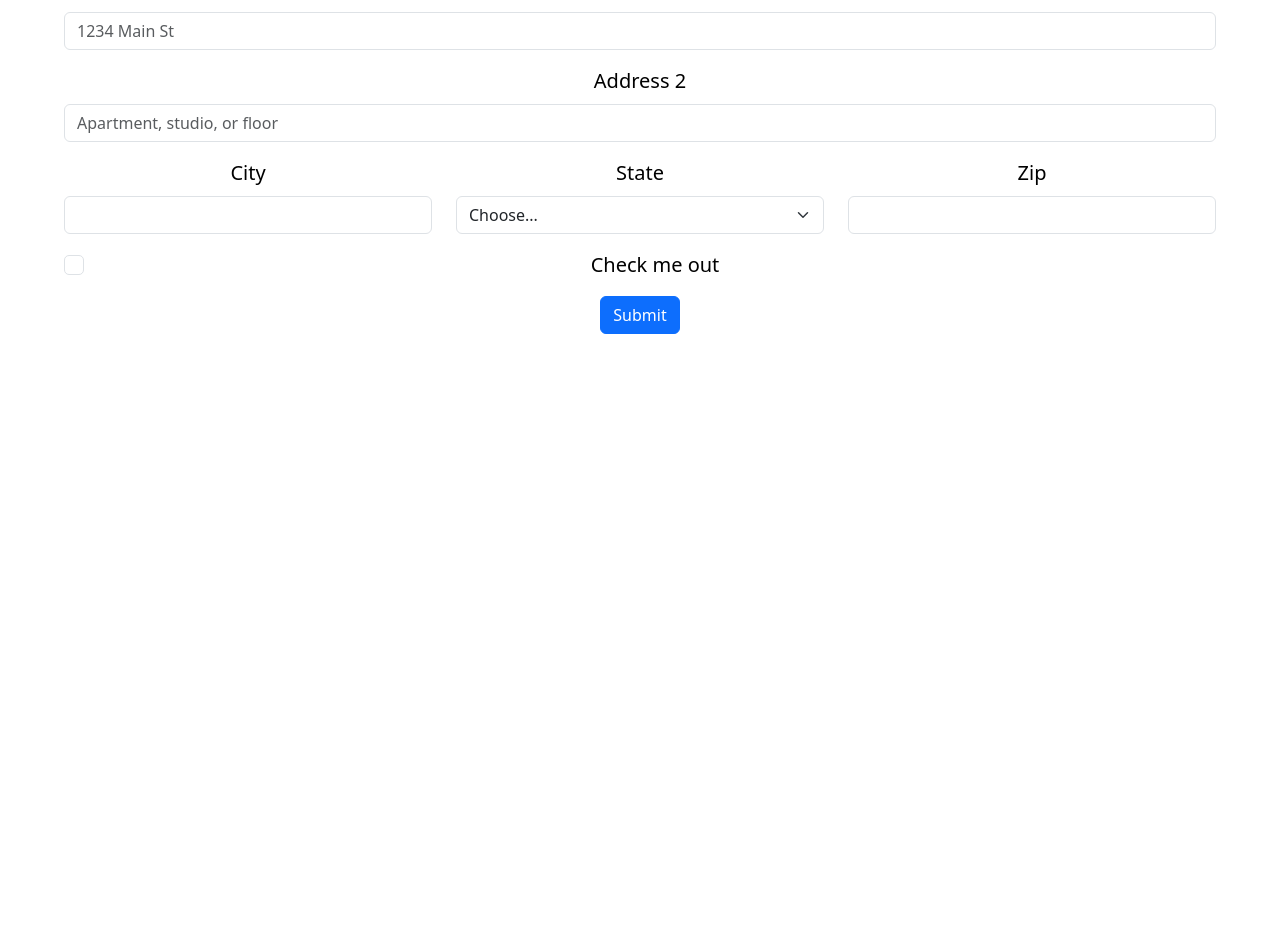
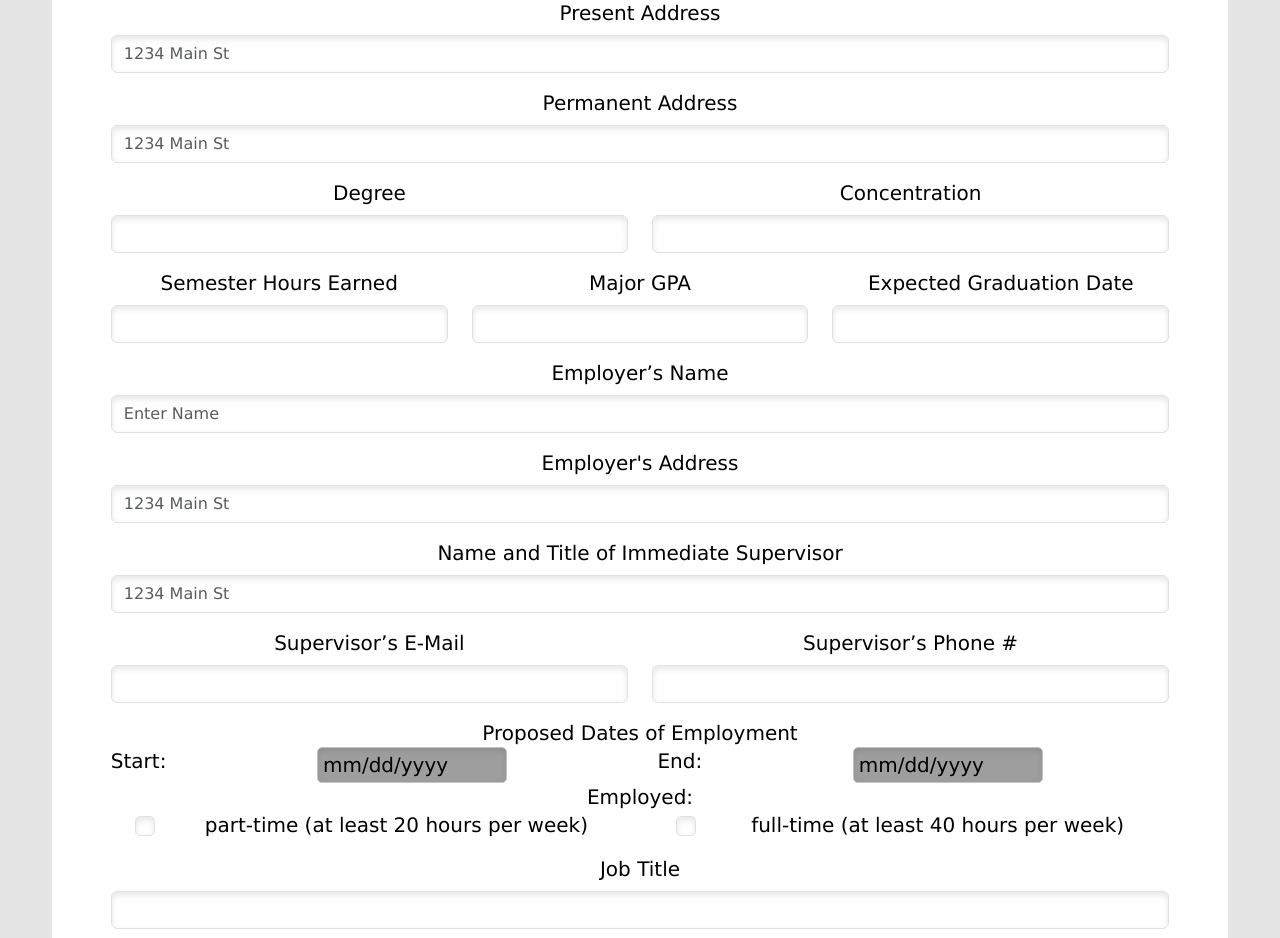
Before and after one commit to Craigcanepa10/411-RPA, a React (Create React App) app in the folder client-app/: page / in a window 1280 px wide. Shown: the part 334-1272 px from the top of the page. Before the commit the page ends 800 px from the top, so only its background shows below. Built offline with nearby package versions, Linux system fonts and the light colour scheme; grey boxes are pictures that could not be loaded.

Commit message:
Student part
CS Form 401: Application for Internship

```diff
--- a/client-app/src/Contain/Form/Form.css
+++ b/client-app/src/Contain/Form/Form.css
@@ -71,3 +71,31 @@
     transform: rotate(360deg);
   }
 } */
+
+[type="date"] {
+  background:#fff url(https://cdn1.iconfinder.com/data/icons/cc_mono_icon_set/blacks/16x16/calendar_2.png)  97% 50% no-repeat ;
+}
+[type="date"]::-webkit-inner-spin-button {
+  display: none;
+}
+[type="date"]::-webkit-calendar-picker-indicator {
+  opacity: 0;
+}
+
+/* custom styles */
+body {
+  padding: 4em;
+  background: #e5e5e5;
+  font: 13px/1.4 Geneva, 'Lucida Sans', 'Lucida Grande', 'Lucida Sans Unicode', Verdana, sans-serif;
+}
+label {
+  display: block;
+}
+input {
+  border: 1px solid #c4c4c4;
+  border-radius: 5px;
+  background-color: #fff;
+  padding: 3px 5px;
+  box-shadow: inset 0 3px 6px rgba(0,0,0,0.1);
+  width: 190px;
+}
--- a/client-app/src/Contain/Form/Form.js
+++ b/client-app/src/Contain/Form/Form.js
@@ -114,39 +114,139 @@ function App() {
             </Col>
           </Row>
 
-          <Form.Group className="mb-3" controlId="formGridAddress1">
-            <Form.Label>Address</Form.Label>
+          <Form.Group className="mb-3" controlId="formPresAddress">
+            <Form.Label>Present Address</Form.Label>
             <Form.Control placeholder="1234 Main St" />
           </Form.Group>
 
-          <Form.Group className="mb-3" controlId="formGridAddress2">
-            <Form.Label>Address 2</Form.Label>
-            <Form.Control placeholder="Apartment, studio, or floor" />
+          <Form.Group className="mb-3" controlId="formPermAddress">
+            <Form.Label>Permanent Address</Form.Label>
+            <Form.Control placeholder="1234 Main St" />
           </Form.Group>
 
           <Row className="mb-3">
-            <Form.Group as={Col} controlId="formGridCity">
-              <Form.Label>City</Form.Label>
+            <Form.Group as={Col} controlId="formDegree">
+              <Form.Label>Degree</Form.Label>
               <Form.Control />
             </Form.Group>
 
-            <Form.Group as={Col} controlId="formGridState">
-              <Form.Label>State</Form.Label>
-              <Form.Select defaultValue="Choose...">
-                <option>Choose...</option>
-                <option>...</option>
-              </Form.Select>
-            </Form.Group>
-
-            <Form.Group as={Col} controlId="formGridZip">
-              <Form.Label>Zip</Form.Label>
+            <Form.Group as={Col} controlId="formConcentration">
+              <Form.Label>Concentration</Form.Label>
               <Form.Control />
             </Form.Group>
           </Row>
 
-          <Form.Group className="mb-3" id="formGridCheckbox">
-            <Form.Check type="checkbox" label="Check me out" />
+          <Row className="mb-3">
+            <Form.Group as={Col} controlId="formSemHoursEarned">
+              <Form.Label>Semester Hours Earned</Form.Label>
+              <Form.Control />
+            </Form.Group>
+
+            <Form.Group as={Col} controlId="formMajorGPA">
+              <Form.Label>Major GPA</Form.Label>
+              <Form.Control />
+            </Form.Group>
+
+            <Form.Group as={Col} controlId="formExpGradDate">
+              <Form.Label>Expected Graduation Date</Form.Label>
+              <Form.Control />
+            </Form.Group>
+          </Row>
+
+          <Form.Group className="mb-3" controlId="formEmpName">
+            <Form.Label>Employer’s Name</Form.Label>
+            <Form.Control placeholder="Enter Name" />
           </Form.Group>
+
+          <Form.Group className="mb-3" controlId="formEmpAddr">
+            <Form.Label>Employer's Address</Form.Label>
+            <Form.Control placeholder="1234 Main St" />
+          </Form.Group>
+
+          <Form.Group className="mb-3" controlId="formNTIS">
+            <Form.Label>Name and Title of Immediate Supervisor</Form.Label>
+            <Form.Control placeholder="1234 Main St" />
+          </Form.Group>
+
+          <Row className="mb-3">
+            <Form.Group as={Col} controlId="formSupEmail">
+              <Form.Label>Supervisor’s E-Mail</Form.Label>
+              <Form.Control />
+            </Form.Group>
+
+            <Form.Group as={Col} controlId="formSupPhoneNum">
+              <Form.Label>Supervisor’s Phone #</Form.Label>
+              <Form.Control />
+            </Form.Group>
+          </Row>
+
+          <Form.Group as={Col} controlId="formDate">
+            <label>Proposed Dates of Employment</label>
+            <Row>
+              <Col xs="auto">
+                <Form.Label>Start:</Form.Label>
+              </Col>
+              <Col>
+                <input type="date" name="dateofbirth" id="dateofbirth"></input>
+              </Col>
+
+              <Col xs="auto">
+                <Form.Label>End:</Form.Label>
+              </Col>
+              <Col>
+                <input type="date" name="dateofbirth" id="dateofbirth"></input>
+              </Col>
+            </Row>
+          </Form.Group>
+
+          <Form.Group as={Col} controlId="formEmployed">
+            <label>Employed:</label>
+            <Row>
+              <Col xs="auto">
+                <Form.Label></Form.Label>
+              </Col>
+              <Col>
+                <Form.Group className="mb-3" id="formGridCheckbox">
+                  <Form.Check type="checkbox" label="part-time (at least 20 hours per week)" />
+                </Form.Group>
+              </Col>
+
+              <Col xs="auto">
+                <Form.Label></Form.Label>
+              </Col>
+              <Col>
+                <Form.Group className="mb-3" id="formGridCheckbox">
+                  <Form.Check type="checkbox" label=" full-time (at least 40 hours per week)" />
+                </Form.Group>
+              </Col>
+            </Row>
+          </Form.Group>
+
+          <Form.Group className="mb-3" controlId="formJobTitle">
+            <Form.Label>Job Title</Form.Label>
+            <Form.Control placeholder="" />
+          </Form.Group>
+
+          <Form.Group className="mb-3" controlId="formJobResp">
+            <Form.Label>Job Responsibilities</Form.Label>
+            <Form.Control placeholder="" />
+          </Form.Group>
+
+          <Form.Group className="mb-3">
+            <Form>NOTE: A copy of your college transcript must be submitted with this application! You may print a copy from Leonet.</Form>
+          </Form.Group>
+
+          <Row className="mb-3">
+            <Form.Group as={Col} controlId="formSig">
+              <Form.Label>Signature of Student</Form.Label>
+              <Form.Control />
+            </Form.Group>
+
+            <Form.Group as={Col} controlId="formDate2">
+              <Form.Label>Date</Form.Label>
+              <input type="date" name="dateofbirth" id="dateofbirth"></input>
+            </Form.Group>
+          </Row>
 
           <Button variant="primary" type="submit">
             Submit
```
